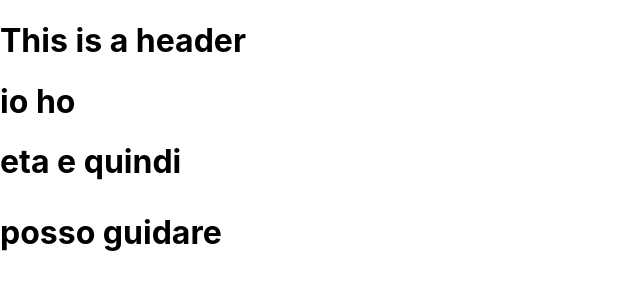
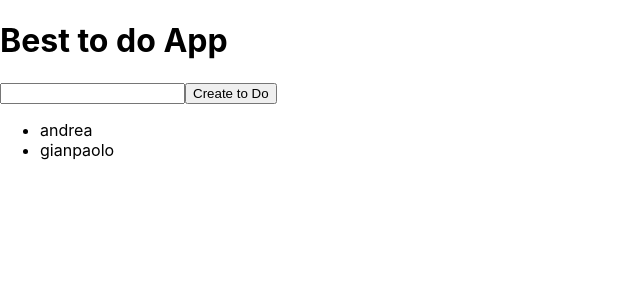
Before and after one commit to Swer4412/React, a React (Create React App) app: page / in a window 1280 px wide. Shown: the top 300 px of the page, without its empty margins (0-640 px from the left). Built offline with nearby package versions, Linux system fonts and the light colour scheme.

Commit message:
fuck yes

```diff
--- a/src/components/App.jsx
+++ b/src/components/App.jsx
@@ -1,13 +1,58 @@
-import React from 'react'
+import React, {useState, useEffect} from 'react'
 // Dentro app.js poi si importano tutti gli altri moduli in modo da creare un solo tag <app/> da renderizzare
 import Header from "./Header"
+import Custom from "./Custom"
 
-const eta = 19
-export default function App() {
+export default function _App() {
+    const eta = 19
+    const nome = "Andrea"
+
+    function buttonfn() { // é consuetudine mettere le funzioni qua dentro nonostante sembri sbagliato
+        console.log("cliccato")
+    }
+
+    function increase() {
+        setCounter(counter + 1) //Modo 1 per variare il valore
+    }
+    function decrease() {
+        setCounter(val => val-1) //Se viene passata una funzione, il parametro passato è il vecchio valore di conunter
+    //Setcounter si riferisce solo al suo valore, quindi chiaramente se si passa un parametro il valore sarà quello
+    }
+    const [counter, setCounter] = useState(100) //Cio che inizia con use viene chiamato hook che non è molto diverso da una funzione normale
+    // useState(dafaultValue) ritorna un valore(counter) e una funzione(setCounter) che quando viene chiamata ri-renderizza l'elemento (ricorda che const non puo variare)
+
+    const quotes = [
+        'fanne tanta e falla profumata',
+        'better to come in the sink, than sink in the cum',
+        'meglio una gallina domani di un uovo oggi'
+    ]
+    const [quote, setQuote] = useState(quotes[0])
+    function randomizeQuote() {
+        const random = quotes[Math.floor(Math.random() * quotes.length)]
+        setQuote(random)
+    }
+
+    useEffect(() => { //useEffect è una funzione che accetta un funzione(spesso non nominale) e una lista di valori; se cambiano quei valori, la funzione viene eseguita(questo dopo il render)
+        console.log("la citazione è cambiata")
+    }, [quote])
     return <div>
         <Header/>
         <h1 className="classe">io ho</h1> {/*classname viene usato al posto di classe perche class ha gia un significato in javascript*/}
+        {/*Conditional rendering */}
         <h1>eta e quindi{eta > 18 ? <p>posso guidare</p> : <p>Non posso guidare</p>}</h1> {/*Per usare la sintassi javascript qua dentro, bisogna aprire la parentesi graffa*/}
-        {/*Cio che si puo mettere dentro le graffe sono solo cose che vanno bene come argomenti: interi, stringhe, liste, oggetti ma non per esempio if o for ecc...*/}
+        {/*Cio che si puo mettere dentro le graffe sono solo cose che vanno bene come argomenti (nota che qui siamo dentro un return): interi, stringhe, liste, oggetti ma non per esempio if o for ecc...*/}
+        {eta > 20 && <h1>Siumm</h1>} {/* Tra le parentesi graffe se si usa &&, verrà renderizzata l'elemento false oppure l'ultimo elemento true*/}
+        {/* eta non è maggiore di 20 quindi questa espressione si trasforma in false e react renderizza flase come null */}
+
+        <Custom name={nome}/>
+        {/*Event listener in React*/}
+        <button onClick={buttonfn}>Cliccami</button> {/* on+Evento = {funzione}; onClick viene legato a button quando viene renderizzato di conseguenza onClick non si vede*/}
+
+        <h1>Counter: {counter}</h1>
+        <button onClick={increase}>Increase</button>
+        <button onClick={decrease}>Decrease</button>
+
+        <div>{quote}</div>
+        <button onClick={randomizeQuote}>Click me</button>
     </div>
 }
--- /dev/null
+++ b/src/components/Custom.jsx
@@ -0,0 +1,5 @@
+import React from "react"
+
+export default function Custom(props) { {/*props é un oggetto che viene fornito da React una volta che renderizza*/}
+    return <h1>ciao, {props.name}</h1>
+}
--- /dev/null
+++ b/src/components/Todo.jsx
@@ -0,0 +1,26 @@
+import React , {useState} from "react"
+
+export default function Todo() {
+    const [task, setTask] = useState("")
+    const [todos, setTodos] = useState(["andrea", "gianpaolo"])
+
+    function createToDo() {
+        setTodos(oldTodos => {
+            return [...oldTodos, task]
+        })
+    }
+
+    return <div>
+        <h1>Best to do App</h1>
+        <input type="text" value={task} onChange={event => { //Il parametro event contiene informazioni
+            setTask(event.target.value)
+        }}/>
+        <button onClick={createToDo}>Create to Do</button>
+
+        <ul>
+            {todos.map(todo=> {  //Fa passare ogni elemento di todos(array) dentro la funzione(anonima)
+                return <li>{todo}</li>
+            })}
+        </ul>
+    </div>
+}
--- a/src/index.js
+++ b/src/index.js
@@ -5,6 +5,7 @@ import './index.css';
 
 import reportWebVitals from './reportWebVitals';
 import App from './components/App';
+import Todo from './components/Todo';
 
 import abc, {add, sub} from './calculator.js'
 console.log(add(1,3))
@@ -15,7 +16,7 @@ console.log(sub(1,3))
 const root = ReactDOM.createRoot(document.getElementById('root')); //Essendo react 18.x si scrive in questo modo
 // Nel javascript normale non si puo mischiare html e css, c'è per questo create-react-app (bundler) che inietta del codice in modo che funzioni
 root.render(
-  <App/>
+  <Todo/>
 );
 
 // If you want to start measuring performance in your app, pass a function
```
